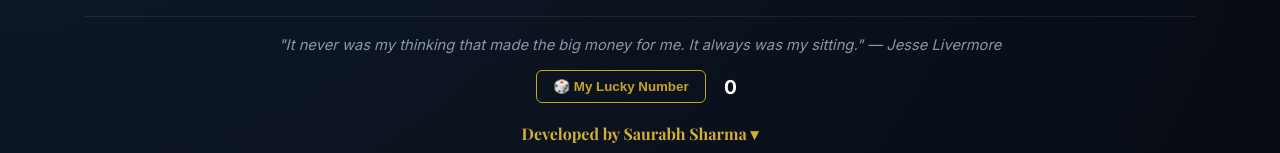
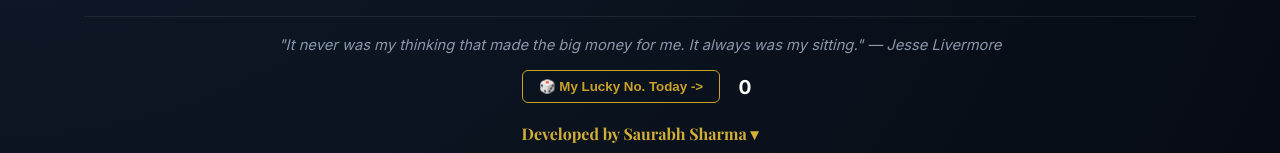
Before and after one commit to srbsharma92/priceAction3, an Astro site in the folder astro-site/: page / in a window 1280 px wide. Shown: the part 453-606 px from the top of the page. Built offline with nearby package versions, Linux system fonts and the light colour scheme; Astro itself is replaced by a stand-in of ours; no server answers.

Commit message:
Update index.astro

```diff
--- a/astro-site/src/pages/index.astro
+++ b/astro-site/src/pages/index.astro
@@ -44,7 +44,7 @@ import '../styles/theme.css';
 
       <div class="footer-quote" id="quote-block">"All a person needs to do is observe what the market is telling him &amp; evaluate it" — Jesse Livermore</div>
       <div class="lucky-number-wrap">
-        <button id="lucky-btn" class="lucky-btn">🎲 My Lucky Number</button>
+        <button id="lucky-btn" class="lucky-btn">🎲 My Lucky No. Today -> </button>
         <span id="lucky-number" class="lucky-number">0</span>
       </div>
       <div class="about-section">
```
